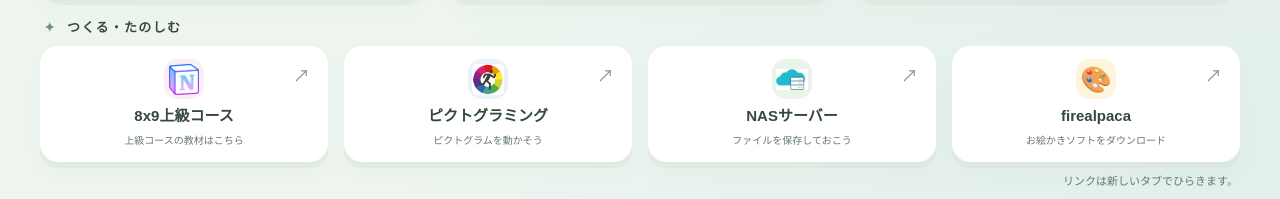
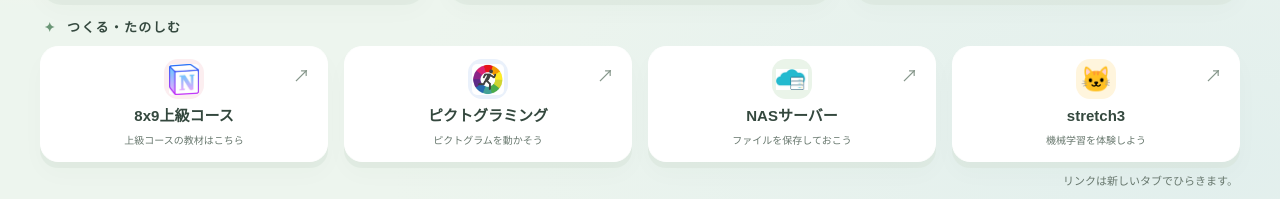
Before and after one commit to morimotokanako/8x9nsk-lesson-info, a plain HTML site: page index.html in a window 1280 px wide. Shown: the part 516-715 px from the top of the page. Drawn offline with Linux system fonts and the light colour scheme.

Commit message:
Replace FireAlpaca card with Stretch3

```diff
--- a/index.html
+++ b/index.html
@@ -41,7 +41,7 @@
         <a class="card sub-card" href="https://8x9.notion.site/8x9-9d2c09c50df047fd9d2779629bd6be53?pvs=143" target="_blank" rel="noopener noreferrer"><span class="sub-icon pink" aria-hidden="true"><img src="img/notion.jpg" alt=""></span><h3>8x9上級コース</h3><p>上級コースの教材はこちら</p><span class="sub-arrow" aria-hidden="true">↗</span></a>
         <a class="card sub-card" href="https://pictogramming.org/toppage/" target="_blank" rel="noopener noreferrer"><span class="sub-icon blue" aria-hidden="true"><img src="img/Pictagramming.png" alt=""></span><h3>ピクトグラミング</h3><p>ピクトグラムを動かそう</p><span class="sub-arrow" aria-hidden="true">↗</span></a>
         <a class="card sub-card" href="https://iot.myasustor.com:8801/portal/?6ADC2DCA" target="_blank" rel="noopener noreferrer"><span class="sub-icon green" aria-hidden="true"><img src="img/nas-server.png" alt=""></span><h3>NASサーバー</h3><p>ファイルを保存しておこう</p><span class="sub-arrow" aria-hidden="true">↗</span></a>
-        <a class="card sub-card" href="https://firealpaca.com/ja/download/" target="_blank" rel="noopener noreferrer"><span class="sub-icon yellow" aria-hidden="true">🎨</span><h3>firealpaca</h3><p>お絵かきソフトをダウンロード</p><span class="sub-arrow" aria-hidden="true">↗</span></a>
+        <a class="card sub-card" href="https://stretch3.champierre.com/" target="_blank" rel="noopener noreferrer"><span class="sub-icon yellow" aria-hidden="true">🐱</span><h3>stretch3</h3><p>機械学習を体験しよう</p><span class="sub-arrow" aria-hidden="true">↗</span></a>
       </div>
     </section>
     <p class="tab-note">リンクは新しいタブでひらきます。</p>
```
Also changed, not shown: 2 other files.
